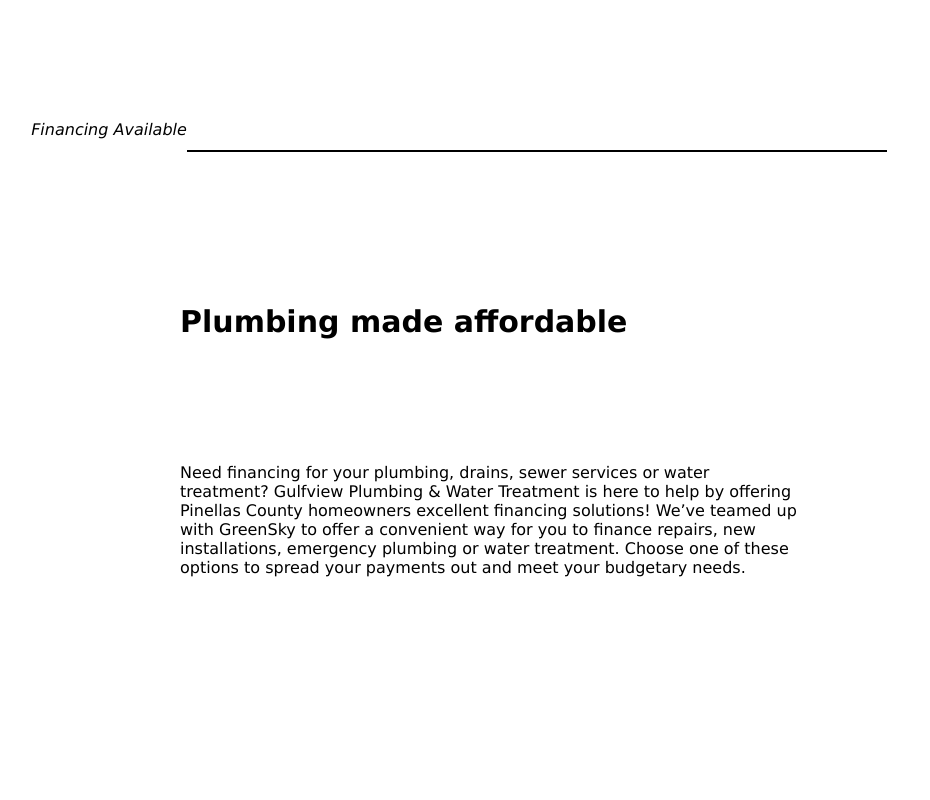
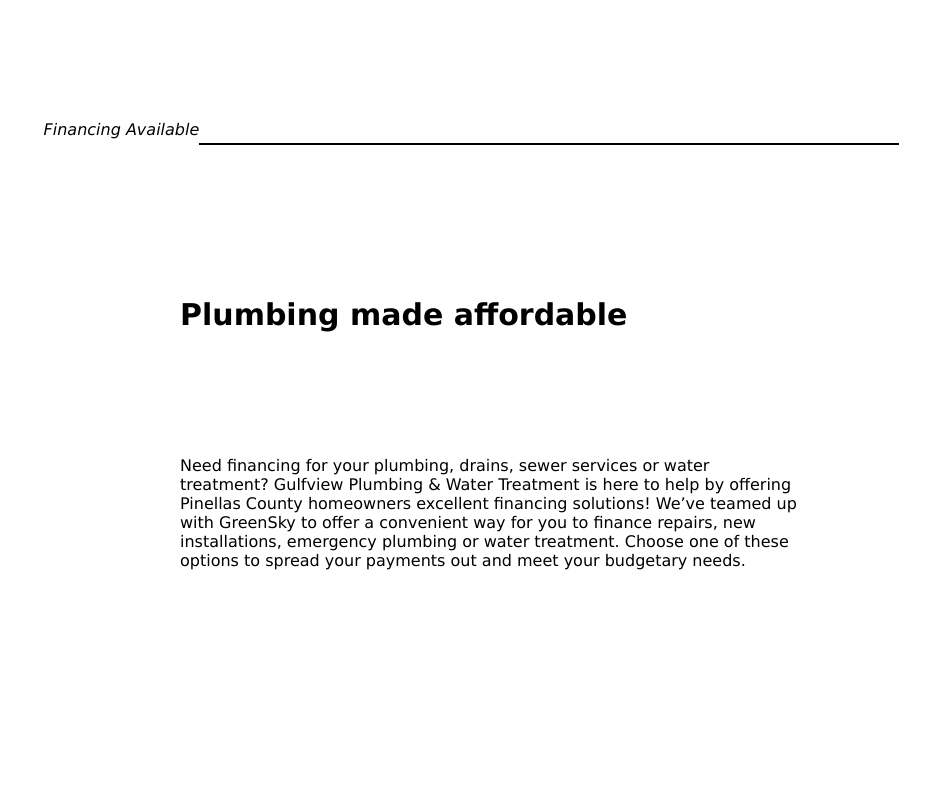
Before and after one commit to boxingcoder00/Plumber-website, a plain HTML site: page Plumber website/index.html in a window 1280 px wide. Shown: the part 2660-3460 px from the top of the page, without its empty margins (150-1080 px from the left). Drawn offline with Linux system fonts and the light colour scheme.

Commit message:
75% done

```diff
--- a/Plumber website/index.css
+++ b/Plumber website/index.css
@@ -196,10 +196,15 @@ main{
   margin-top: 20%;
 }
 
+.word1 {
+  margin-left: 0%;
+  margin-bottom: 2%;
+}
+
 .divider-1 {
   display: flex;
   justify-content: center;
-  margin-right: 5%;
+  margin-right: 3%;
 }
 
 .divider{
@@ -208,7 +213,7 @@ main{
   border: 0 none;
   margin-right: auto;
   margin-left: auto;
-  margin-top: 30px;
+  margin-top: 23px;
   margin-bottom: 90px;
   background-color: black;
   display: inline-block;
--- a/Plumber website/index.html
+++ b/Plumber website/index.html
@@ -81,7 +81,9 @@
         </div>
 
      <div class="header2">
+        <div class="word1">
         <em>Financing Available</em>
+        </div>
         <div class="divider-1">
          <span class="divider"></span>
         </div>
```
